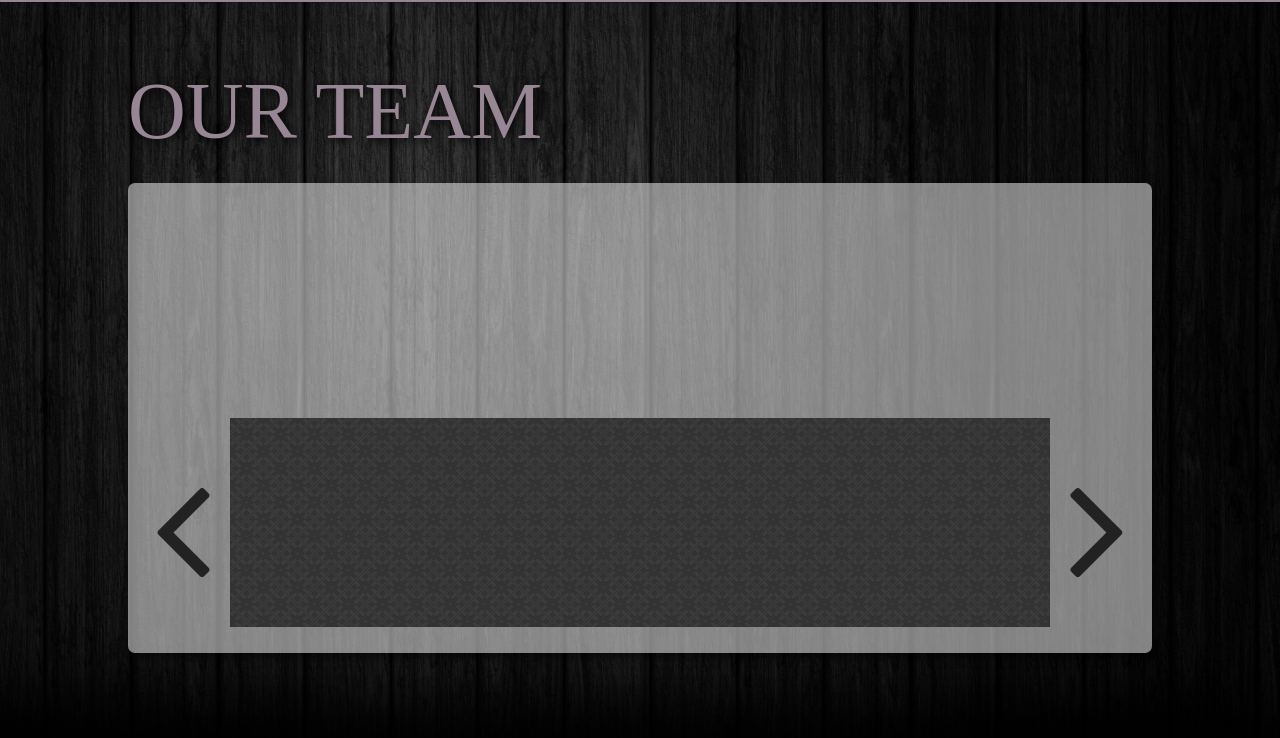
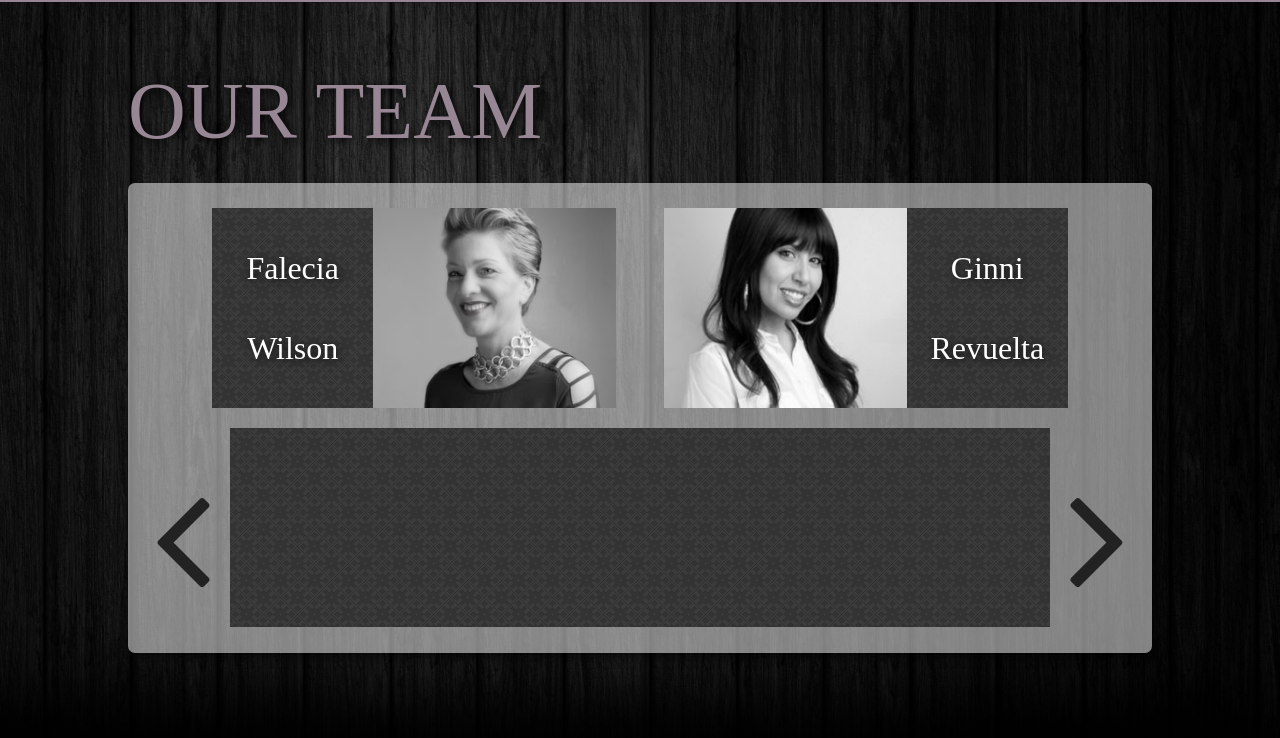
Before and after one commit to ColeHartog/salonOtestsite, a website: page public/index.html at #!/team in a window 1280 px wide. Shown: the part 78-816 px from the top of the page. Drawn offline with nearby package versions, Linux system fonts and the light colour scheme; some packages are replaced by stand-ins of ours; no server answers; a web font is replaced by a local one.

Commit message:
finished layout for team, improved scroll animation

```diff
--- a/public/js/mainCtrl.js
+++ b/public/js/mainCtrl.js
@@ -28,18 +28,25 @@ angular.module('salonOApp')
 
     $scope.getTeam();
 
+    var movingStylistCurrent = false;
+
     $scope.moveStylistLeft = function(){
 
-        if(($('.stylistDiv').last().offset()).left > ($('#stylistTeamDiv').offset()).left + ($('#stylistTeamDiv').width())){
-            $('.stylistDiv').animate({'left': '-=14.5%'}, 300);
+        if((($('.stylistDiv').last().offset()).left > ($('#stylistTeamDiv').offset()).left + ($('#stylistTeamDiv').width())) && movingStylistCurrent === false){
+            movingStylistCurrent = true;
+            $('.stylistDiv').animate({'left': '-=14.5%'}, 400, 'swing', function(){
+                movingStylistCurrent = false;
+            });
         }
 
     };
 
     $scope.moveStylistRight = function(){
-
-        if(parseInt($('.stylistDiv').first().css('left')) < 0){
-            $('.stylistDiv').animate({'left': '+=14.5%'}, 300);
+        if(parseInt($('.stylistDiv').first().css('left')) < 0 && movingStylistCurrent === false){
+            movingStylistCurrent = true;
+            $('.stylistDiv').animate({'left': '+=14.5%'}, 400, 'swing', function(){
+                movingStylistCurrent = false;
+            });
         }
     };
 
--- a/public/js/teamPage/teamTmpl.html
+++ b/public/js/teamPage/teamTmpl.html
@@ -6,11 +6,24 @@
 
     <div id="stylistsMainDiv">
         <div id="leadTeamDiv">
-
+            <div class="leadTeamClass" id="teamFalecia">
+                <div id="faleciaImg"></div>
+                <div id="faleciaInfo">
+                    Falecia Wilson<br>
+                    Owner<br>
+                </div>
+            </div>
+            <div class="leadTeamClass" id="teamGinni">
+                <div id="ginniImg"></div>
+                <div id="ginniInfo">
+                    Ginni Revuelta<br>
+                    Lead Director
+                </div>
+            </div>
         </div>
 
         <div id="teamFlex">
-            <div class="arrows fa fa-angle-left" ng-click="moveStylistLeft()"></div>
+            <div class="arrows fa fa-angle-left" ng-click="moveStylistRight()"></div>
             <div id="stylistTeamDiv">
                 <div class="stylistDiv" ng-repeat="stylist in team" style="background-image: url({{stylist.pictureUrl}})">
                     <div class="stylistName">
@@ -18,7 +31,7 @@
                     </div>
                 </div>
             </div>
-            <div class="arrows fa fa-angle-right" ng-click="moveStylistRight()"></div>
+            <div class="arrows fa fa-angle-right" ng-click="moveStylistLeft()"></div>
         </div>
 
     </div>
--- a/public/style.css
+++ b/public/style.css
@@ -401,6 +401,83 @@ header {
 #leadTeamDiv {
     width: 100%;
     height: 50%;
+    display: flex;
+    padding-bottom: 1%;
+}
+
+.leadTeamClass {
+    display: inline-block;
+    flex: 1;
+    height: 100%;
+    margin: 0 2.5% 0 2.5%;
+    background-image: url(images/dark_embroidery.png);
+    overflow: hidden;
+    font-size: 2em;
+    line-height: 2..5em;
+    line-height: 2.5em;
+    text-shadow: 2px 2px 10px rgba(0, 0, 0, .8);
+}
+
+#teamFalecia {
+    margin-left: 6%;
+    display: flex;
+    flex-flow: row-reverse;
+}
+
+#faleciaInfo {
+    flex: 2;
+    padding: 5% 0 0 0 ;
+    text-align: center;
+}
+
+#faleciaImg {
+    display: inline-block;
+    background-image: url(images/team/boss33.png);
+    background-repeat: no-repeat;
+    background-position: center;
+    background-size: cover;
+    height: 100%;
+    width: 50%;
+    flex: 3;
+}
+
+#faleciaImg:hover {
+    cursor: pointer;
+}
+
+#faleciaImg:hover ~ #faleciaInfo{
+    color: #978693;
+}
+
+#teamGinni {
+    text-align: left;
+    margin-right: 6%;
+    display: flex;
+}
+
+#ginniImg {
+    display: inline-block;
+    background-image: url(images/team/rsz_fullsizerender-3.jpg);
+    background-repeat: no-repeat;
+    background-position: center;
+    background-size: cover;
+    height: 100%;
+    width: 50%;
+    flex: 3;
+}
+
+#ginniImg:hover {
+    cursor: pointer;
+}
+
+#ginniImg:hover ~ #ginniInfo{
+    color: #978693;
+}
+
+#ginniInfo {
+    text-align: center;
+    flex: 2;
+    padding: 5% 0% 0 0%;
 }
 
 #teamFlex {
@@ -409,6 +486,7 @@ header {
     display: flex;
     flex-direction: row;
     flex-wrap: nowrap;
+    padding-top: 1%;
 }
 
 #stylistTeamDiv {
@@ -419,7 +497,6 @@ header {
     overflow: hidden;
     display: inline-block;
     background-image: url('images/dark_embroidery.png');
-/*    background-color: rgba(0, 0, 0, .8);*/
     white-space: nowrap;
 }
 
```
Also changed, not shown: public/images/team/boss33.png (added), public/images/team/rsz_fullsizerender-3.jpg (added).
